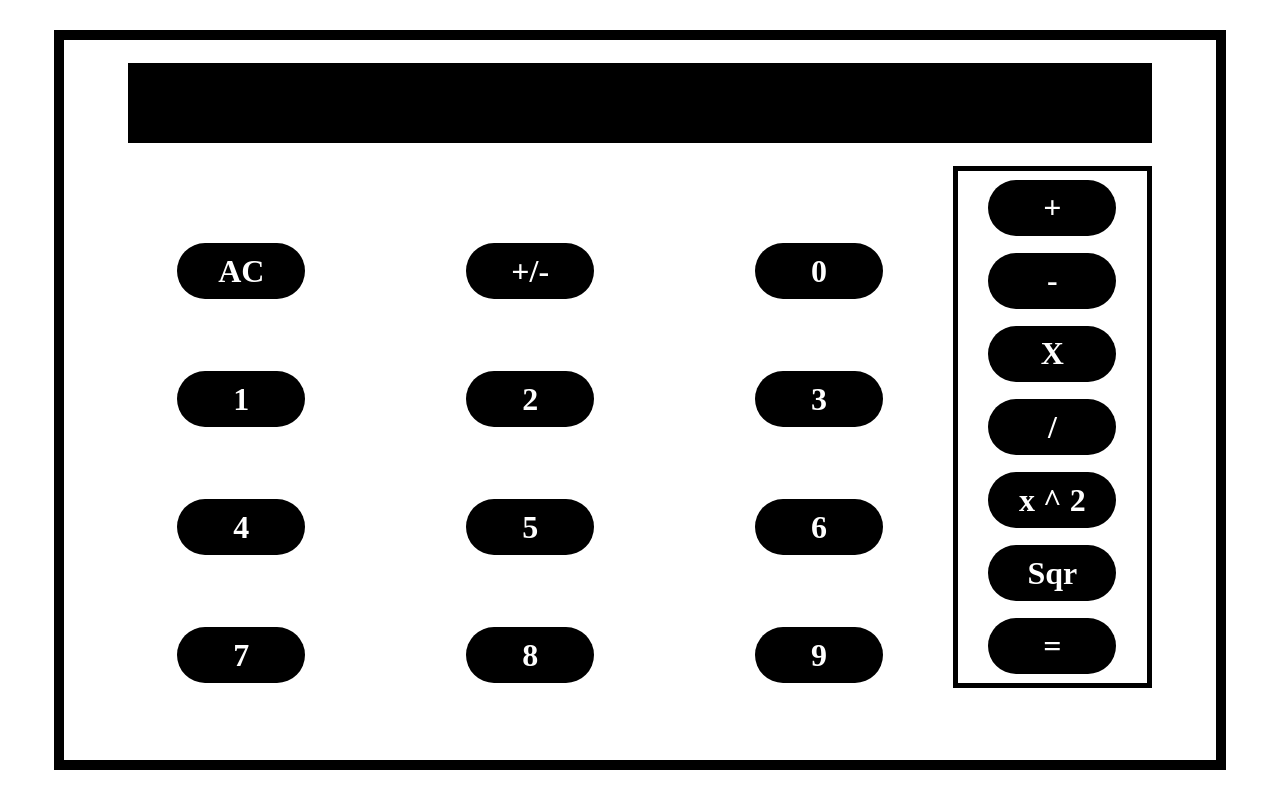
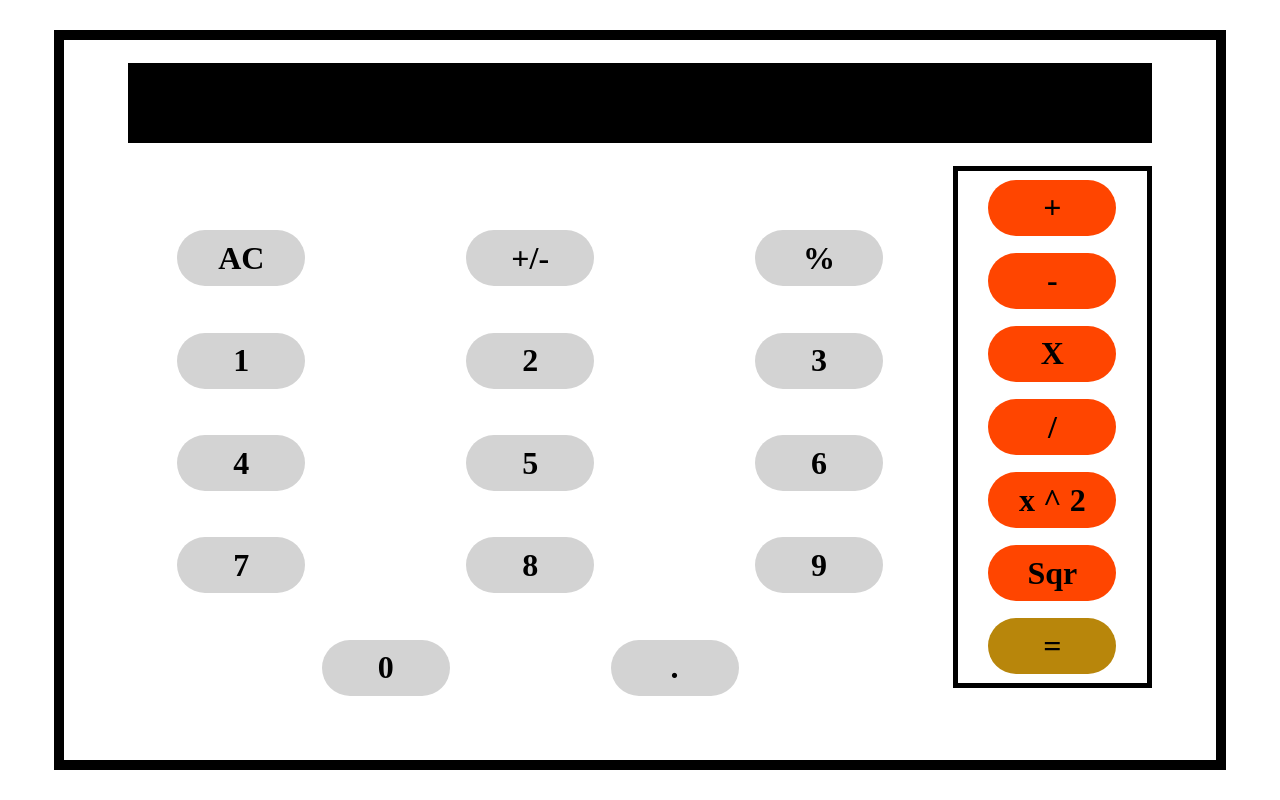
Before and after one commit to TechnicallyAustin/calculator, a plain HTML site: page index.html in a window 1280 px wide. Drawn offline with Linux system fonts and the light colour scheme.

Commit message:
button order restructure done.

```diff
--- a/css/styles.css
+++ b/css/styles.css
@@ -53,15 +53,22 @@ body {
   flex-direction: column;
   justify-content: center;
   align-items: center;
-  background-color: black;
+  background-color: lightgrey;
 
 }
 
 .button h3 {
-    color: white;
+    color: black;
     font-size: 32px;
 }
 
+.operator {
+    background-color: orangered;
+}
+
+.equals {
+    background-color: darkgoldenrod;
+}
 
 
 .number-container {
--- a/src/api.js
+++ b/src/api.js
@@ -26,7 +26,7 @@ function createCalculator() {
 
         function clearButton() {
            const clear = numberButtons.appendChild(document.createElement("div"));
-           clear.setAttribute("class", "aux-clear button");
+           clear.setAttribute("class", "aux clear button");
            const symbol = clear.appendChild(document.createElement("h3"));
            symbol.textContent = "AC";
          }
@@ -34,19 +34,18 @@ function createCalculator() {
 
          function negativeButton() {
             const negative = numberButtons.appendChild(document.createElement("div"));
-            negative.setAttribute("class", "aux-negative button");
+            negative.setAttribute("class", "aux negative button");
             const symbol = negative.appendChild(document.createElement("h3"));
             symbol.textContent = "+/-";
           }; negativeButton();
 
+          function percentageButton() {
+            const percent = numberButtons.appendChild(document.createElement("div"));
+            percent.setAttribute("class", "aux percent button")
+            const symbol = percent.appendChild(document.createElement("h3"))
+            symbol.textContent = "%"
+          }; percentageButton()
 
-      function zeroButton() {
-        const zero = numberButtons.appendChild(document.createElement("div"));
-        zero.setAttribute("class", "number zero button");
-        const number = zero.appendChild(document.createElement("h3"));
-        number.textContent = "0";
-      }
-      zeroButton();
 
       function oneButton() {
         const one = numberButtons.appendChild(document.createElement("div"));
@@ -125,6 +124,21 @@ function createCalculator() {
         number.textContent = "9";
       }
       nineButton();
+
+      function zeroButton() {
+        const zero = numberButtons.appendChild(document.createElement("div"));
+        zero.setAttribute("class", "number zero button");
+        const number = zero.appendChild(document.createElement("h3"));
+        number.textContent = "0";
+      }
+      zeroButton();
+
+      function decimalButton() {
+        const decimal = numberButtons.appendChild(document.createElement("div"));
+        decimal.setAttribute("class", "decimial button")
+        const symbol = decimal.appendChild(document.createElement("h3"));
+        symbol.textContent = "."
+      }; decimalButton()
     }
     numbers();
 
```
